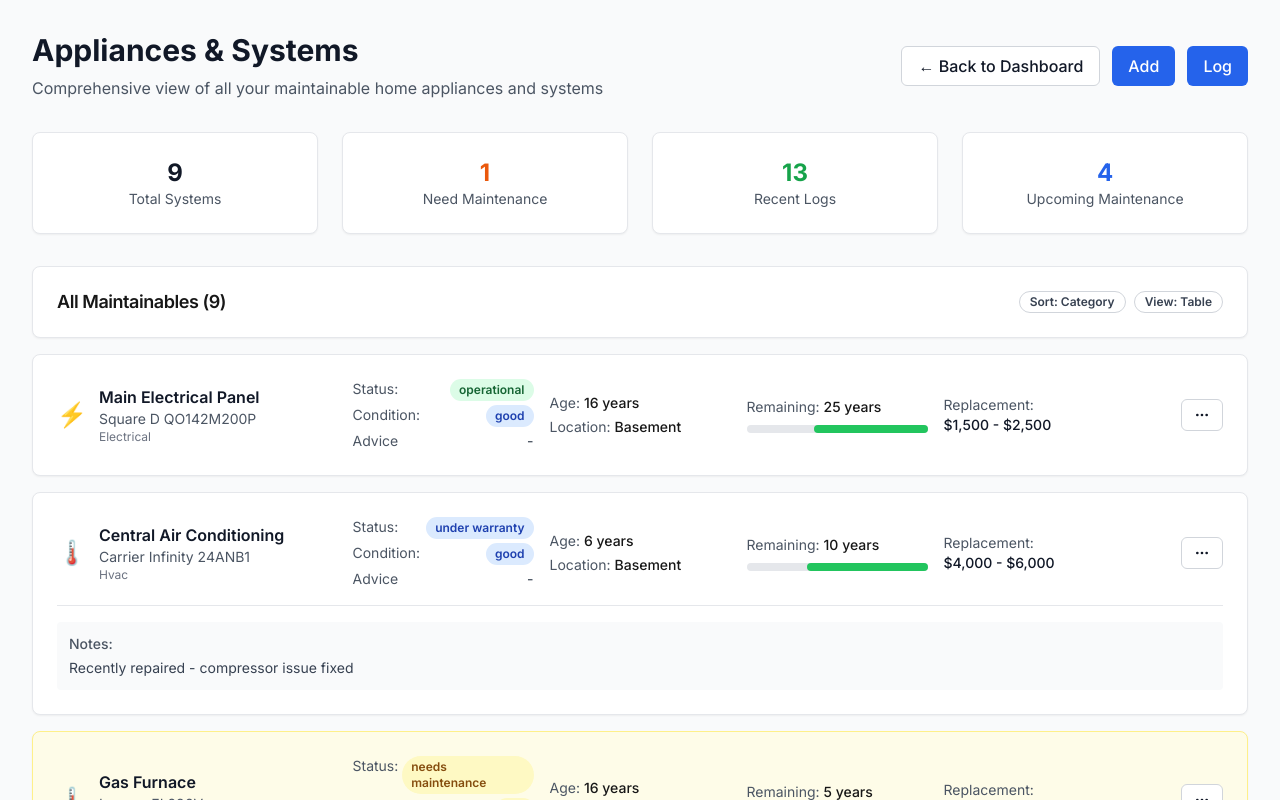
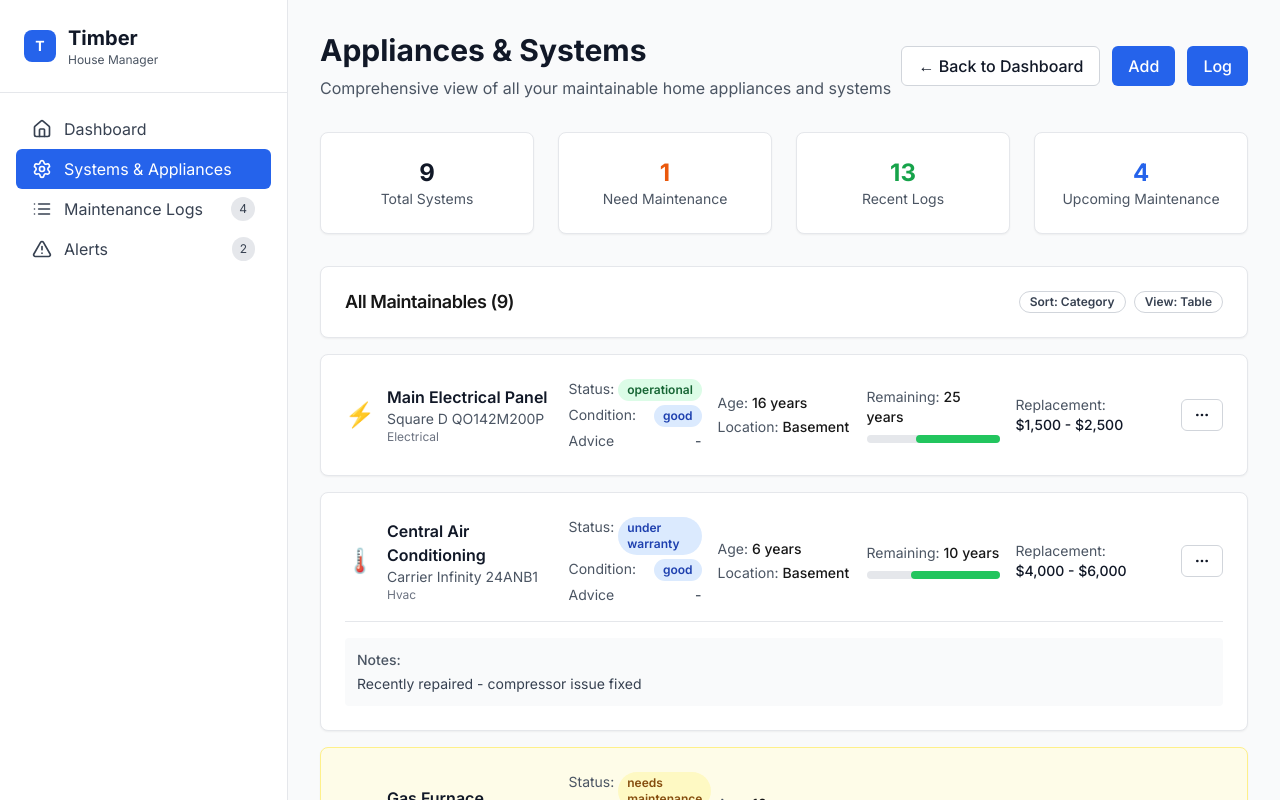
Before and after one commit to wpmonty/timber, a Next.js app: page /systems in a window 1280 px wide. Shown: the top 800 px of the page. Built offline with nearby package versions, Linux system fonts and the light colour scheme.

Commit message:
Add left nav

```diff
--- a/src/app/dashboard/page.tsx
+++ b/src/app/dashboard/page.tsx
@@ -7,7 +7,6 @@ import Link from 'next/link';
 
 export default function DashboardPage() {
   return (
-    <div className="min-h-screen bg-gray-50">
     <div className="max-w-7xl mx-auto px-4 sm:px-6 lg:px-8 py-8">
       {/* Header */}
       <div className="mb-8">
@@ -49,6 +48,5 @@ export default function DashboardPage() {
         <WarningAlerts />
       </div>
     </div>
-    </div>
   );
 }
--- a/src/app/layout.tsx
+++ b/src/app/layout.tsx
@@ -2,6 +2,7 @@ import type { Metadata } from 'next';
 import { Inter } from 'next/font/google';
 import './globals.css';
 import { QueryProvider } from '@/components/providers/QueryProvider';
+import { LeftNavigation } from '@/components/layout/LeftNavigation';
 
 const inter = Inter({ subsets: ['latin'] });
 
@@ -15,7 +16,12 @@ export default function RootLayout({ children }: { children: React.ReactNode })
   return (
     <html lang="en">
       <body className={inter.className}>
-        <QueryProvider>{children}</QueryProvider>
+        <QueryProvider>
+          <div className="flex min-h-screen bg-gray-50">
+            <LeftNavigation />
+            <main className="flex-1 overflow-auto">{children}</main>
+          </div>
+        </QueryProvider>
       </body>
     </html>
   );
--- a/src/app/systems/page.tsx
+++ b/src/app/systems/page.tsx
@@ -232,7 +232,6 @@ export default function MaintainablesPage() {
   ).length;
 
   return (
-    <div className="min-h-screen bg-gray-50">
     <div className="max-w-7xl mx-auto px-4 sm:px-6 lg:px-8 py-8">
       {/* Header */}
       <div className="mb-8">
@@ -328,9 +327,7 @@ export default function MaintainablesPage() {
                 <h3 className="font-medium text-gray-900 capitalize mb-2">
                   {category.replace('-', ' ')}
                 </h3>
-                  <div className="text-2xl font-bold text-gray-700 mb-1">
-                    {maintainables.length}
-                  </div>
+                <div className="text-2xl font-bold text-gray-700 mb-1">{maintainables.length}</div>
                 <div className="text-sm text-gray-600">
                   {
                     maintainables.filter(app =>
@@ -347,6 +344,5 @@ export default function MaintainablesPage() {
         </div>
       </div>
     </div>
-    </div>
   );
 }
--- /dev/null
+++ b/src/components/layout/LeftNavigation.tsx
@@ -0,0 +1,112 @@
+'use client';
+
+import Link from 'next/link';
+import { usePathname } from 'next/navigation';
+import { Home, Settings, AlertTriangle, Bell, List } from 'lucide-react';
+import { Button } from '@/components/ui/button';
+import { cn } from '@/lib/utils';
+
+interface NavigationItem {
+  title: string;
+  href: string;
+  icon: React.ComponentType<{ className?: string }>;
+  badge?: string;
+}
+
+const navigationItems: NavigationItem[] = [
+  {
+    title: 'Dashboard',
+    href: '/dashboard',
+    icon: Home,
+  },
+  {
+    title: 'Systems & Appliances',
+    href: '/systems',
+    icon: Settings,
+  },
+  {
+    title: 'Maintenance Logs',
+    href: '/logs',
+    icon: List,
+    badge: '4',
+  },
+  {
+    title: 'Alerts',
+    href: '/alerts',
+    icon: AlertTriangle,
+    badge: '2',
+  },
+];
+
+export function LeftNavigation() {
+  const pathname = usePathname();
+
+  const isActive = (href: string) => {
+    if (href === '/dashboard') {
+      return pathname === '/dashboard';
+    }
+    return pathname.startsWith(href);
+  };
+
+  return (
+    <div className="flex flex-col w-72 bg-white border-r border-gray-200 min-h-screen">
+      {/* Logo/Brand */}
+      <div className="p-6 border-b border-gray-200">
+        <Link href="/dashboard" className="flex items-center gap-3">
+          <div className="w-8 h-8 bg-blue-600 rounded-lg flex items-center justify-center">
+            <span className="text-white font-bold text-sm">T</span>
+          </div>
+          <div>
+            <h1 className="text-xl font-bold text-gray-900">Timber</h1>
+            <p className="text-xs text-gray-600">House Manager</p>
+          </div>
+        </Link>
+      </div>
+
+      {/* Navigation Items */}
+      <nav className="flex-1 p-4">
+        <div className="space-y-2">
+          {navigationItems.map(item => {
+            const Icon = item.icon;
+            const active = isActive(item.href);
+
+            return (
+              <Link key={item.href} href={item.href}>
+                <Button
+                  variant={active ? 'primary' : 'ghost'}
+                  className={cn(
+                    'w-full justify-start gap-3 text-left font-normal',
+                    active
+                      ? 'bg-blue-600 text-white'
+                      : 'text-gray-700 hover:text-gray-900 hover:bg-gray-100'
+                  )}
+                >
+                  <Icon className="w-5 h-5" />
+                  <span className="flex-1">{item.title}</span>
+                  {item.badge && (
+                    <span
+                      className={cn(
+                        'px-2 py-1 text-xs rounded-full',
+                        active ? 'bg-blue-500 text-white' : 'bg-gray-200 text-gray-700'
+                      )}
+                    >
+                      {item.badge}
+                    </span>
+                  )}
+                </Button>
+              </Link>
+            );
+          })}
+        </div>
+      </nav>
+
+      {/* Footer */}
+      <div className="p-4 border-t border-gray-200">
+        <div className="flex items-center gap-3 text-sm text-gray-600">
+          <Bell className="w-4 h-4" />
+          <span>Notifications</span>
+        </div>
+      </div>
+    </div>
+  );
+}
```
Lines whose indentation alone changed are shown as unchanged.
